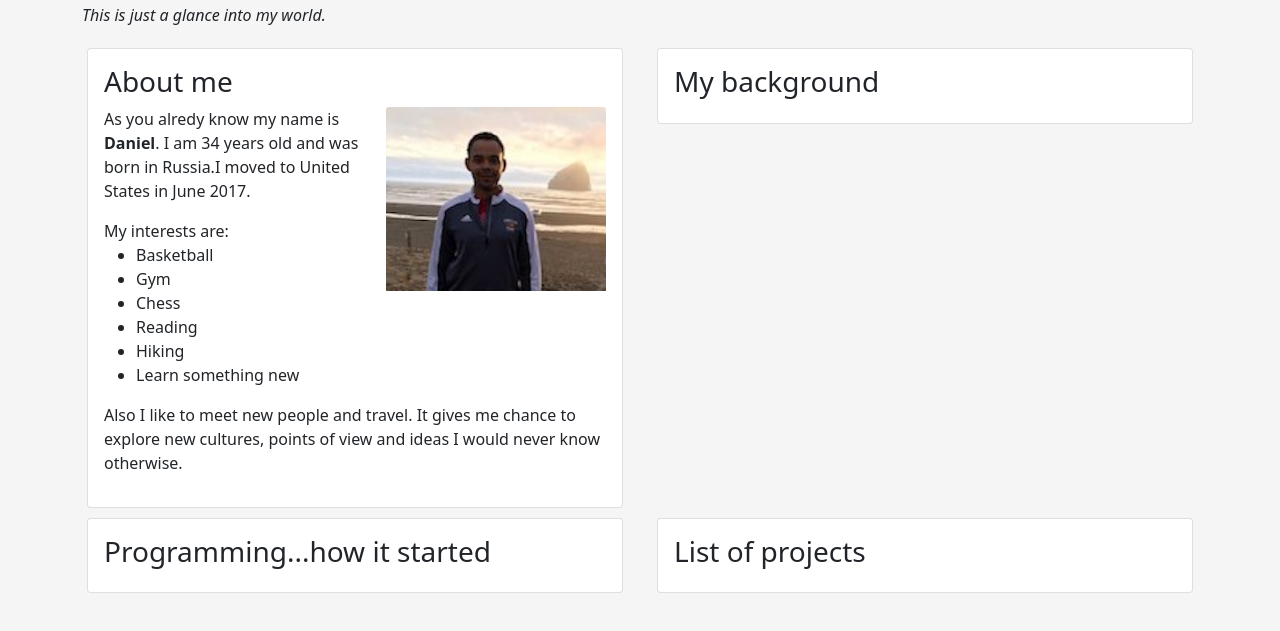
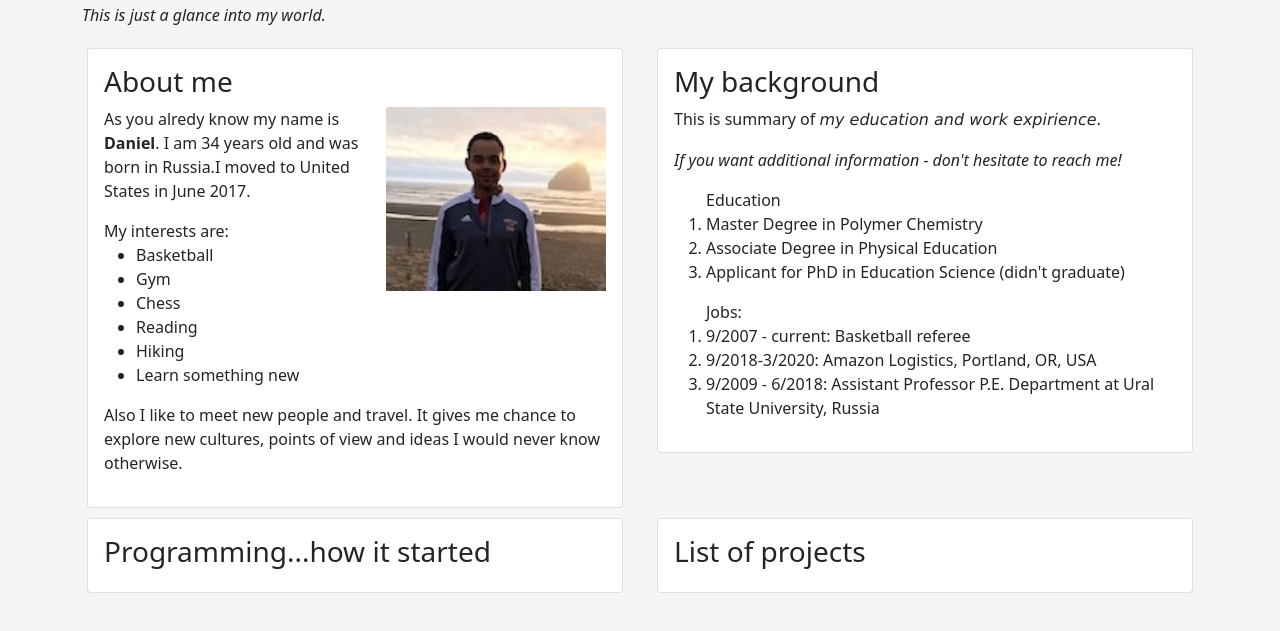
Before and after one commit to DanielAdeyemi/Epicodus-project-1, a plain HTML site: page index.html in a window 1280 px wide. Shown: the part 53-684 px from the top of the page. Drawn offline with nearby package versions, Linux system fonts and the light colour scheme.

Commit message:
Finish my background section

```diff
--- a/css/styles.css
+++ b/css/styles.css
@@ -11,3 +11,8 @@ body {
 .card {
   margin: 5px 5px 5px 5px;
 }
+
+.note {
+  font-style: italic;
+  font-family: Verdana, Geneva, Tahoma, sans-serif;
+}
--- a/index.html
+++ b/index.html
@@ -43,7 +43,24 @@
           <div class="card">
             <div class="card-body">
               <h3 class="card-title">My background</h3>
-              <p class="card-text"></p>
+              <div class="card-text">
+                <p> This is summary of <span class="note">my education and work expirience</span>. </p>
+                <p> <em> If you want additional information - don't hesitate to reach me!</em></p>
+                <div class="part">
+                  <ol> Education
+                    <li>Master Degree in Polymer Chemistry</li>
+                    <li>Associate Degree in Physical Education</li>
+                    <li>Applicant for PhD in Education Science (didn't graduate)</li>
+                  </ol>
+                </div>
+                <div class="part">
+                  <ol> Jobs:
+                    <li>9/2007 - current: Basketball referee</li>
+                    <li>9/2018-3/2020: Amazon Logistics, Portland, OR, USA</li>
+                    <li>9/2009 - 6/2018: Assistant Professor P.E. Department at Ural State University, Russia</li>
+                  </ol>
+                </div>
+              </div>
             </div>
           </div>
         </div>
```
